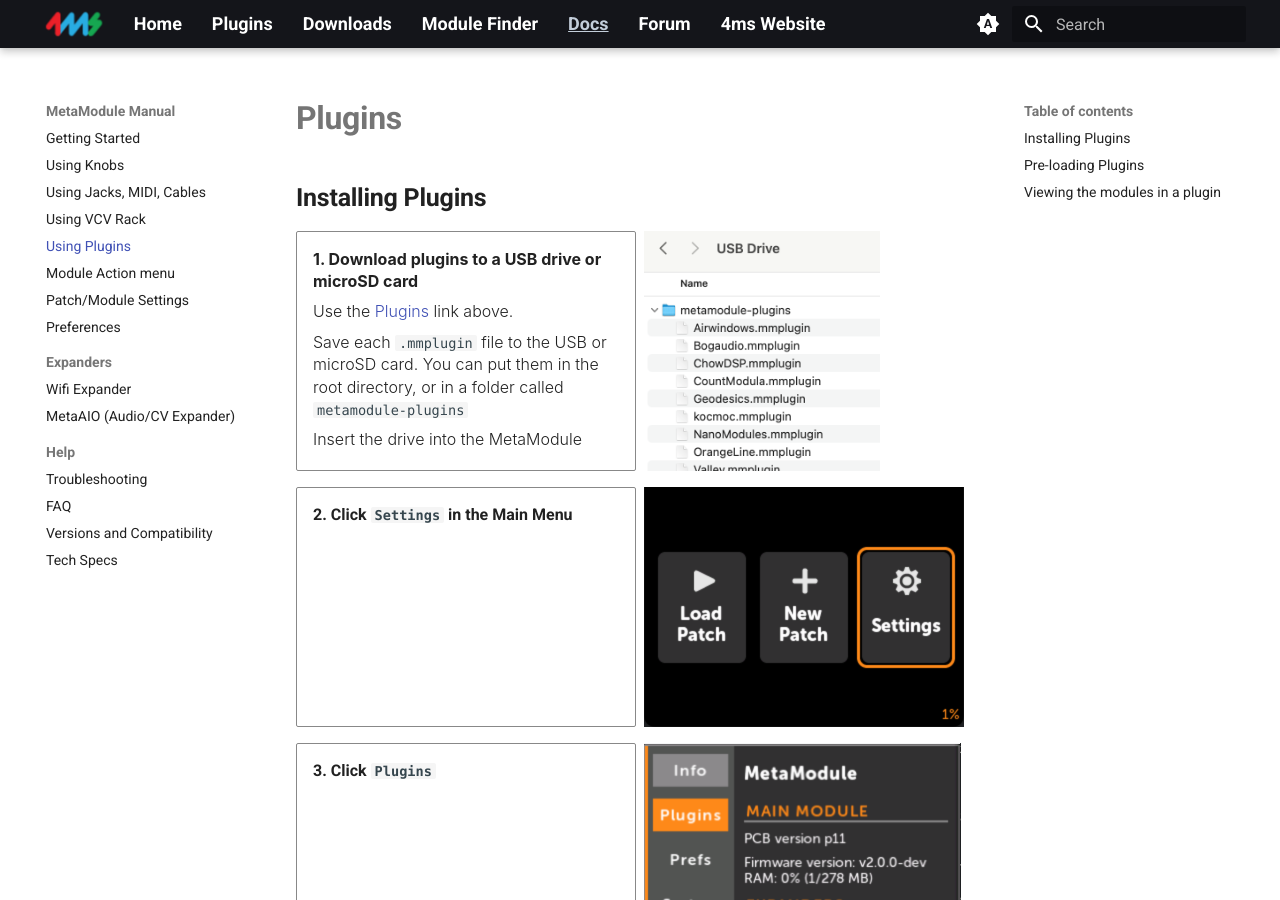
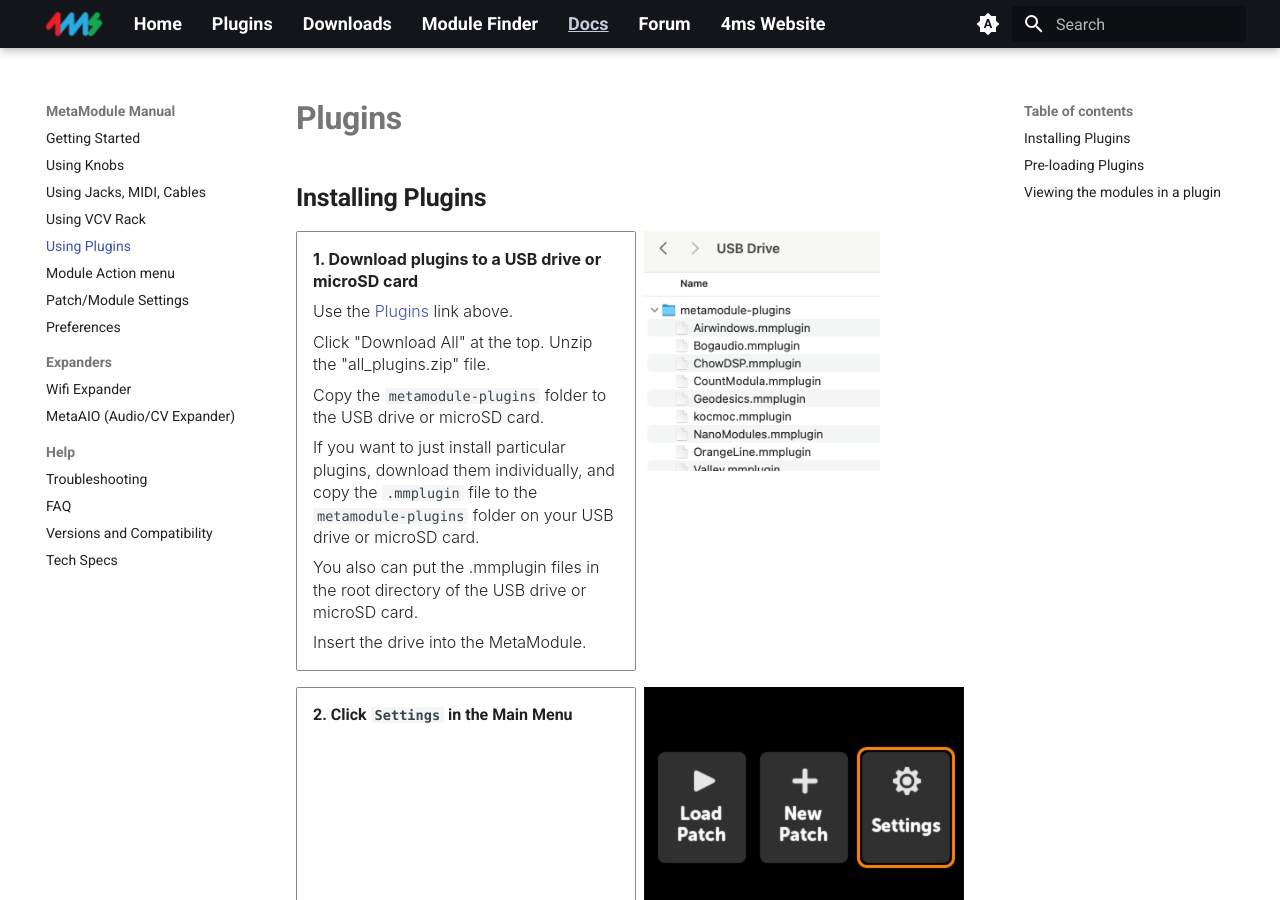
Before and after one commit to 4ms/metamodule-docs-website, an MkDocs documentation site: the page built from docs/plugins.md, in a window 1280 px wide and 900 px high. Built offline with MkDocs 1.6.1 and Material for MkDocs 9.7.7, drawn with Linux system fonts in a browser that asks for light colours.

Commit message:
Download all plugins

```diff
--- a/docs/plugins.md
+++ b/docs/plugins.md
@@ -8,11 +8,18 @@
 
       Use the [Plugins](../plugins) link above.
 
-      Save each `.mmplugin` file to the USB or microSD card. You
-      can put them in the root directory, or in a folder called
-      `metamodule-plugins`
+      Click "Download All" at the top. Unzip the "all_plugins.zip" file.
 
-      Insert the drive into the MetaModule
+      Copy the `metamodule-plugins` folder to the USB drive or microSD card.
+
+      If you want to just install particular plugins, download them individually,
+      and copy the `.mmplugin` file to the `metamodule-plugins` folder on
+      your USB drive or microSD card.
+
+      You also can put the .mmplugin files in the root directory of the USB
+      drive or microSD card.
+
+      Insert the drive into the MetaModule.
 
    [![USB Drive contents](./img/macos-plugins-disk.png){ .half }](./img/macos-plugins-disk.png)
 
```
